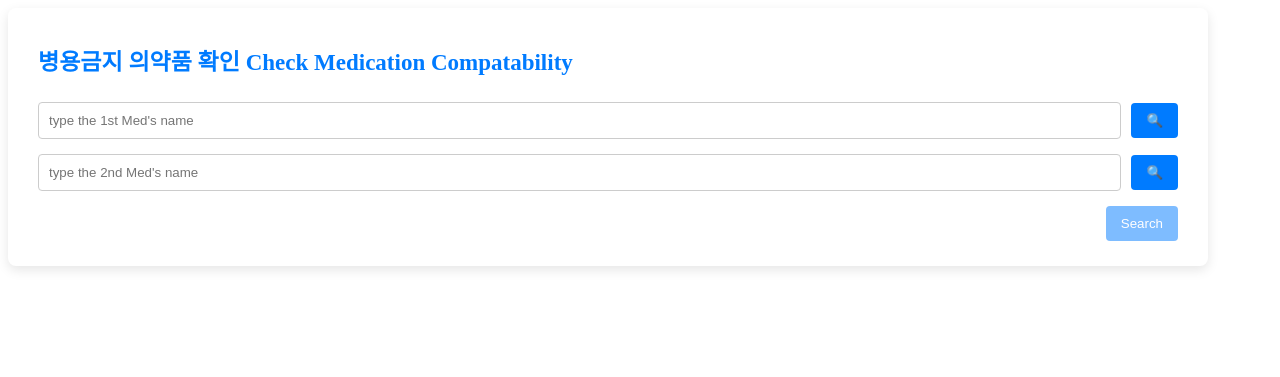
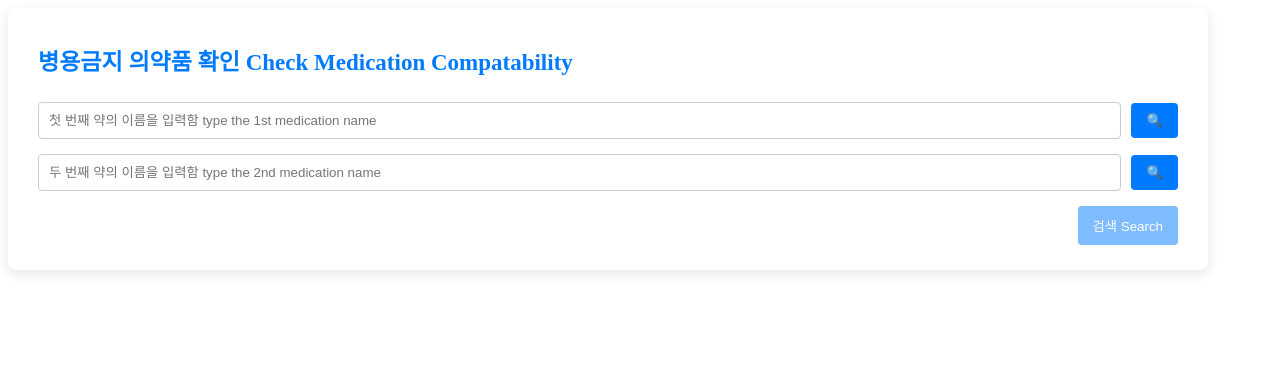
Before and after one commit to maroo1746/noverdose, a Django app: page /combine/ in a window 1280 px wide. Shown: the top 377 px of the page. Run offline with Django 4.2, Linux system fonts and the light colour scheme; parts of the project's set-up code (start-up, migrations or seed data) failed here and were passed over.

Commit message:
edit frontend combine KR/EG

```diff
--- a/searchmed/templates/searchmed/combine.html
+++ b/searchmed/templates/searchmed/combine.html
@@ -18,16 +18,16 @@
         <form method="POST">
             {% csrf_token %}
         <div class="input-group">
-            <input type="text" placeholder="type the 1st Med's name" id="productA">
+            <input type="text" placeholder="첫 번째 약의 이름을 입력함 type the 1st medication name" id="productA">
             <button class="search-btn" type="button" onclick="validateMedicine('productA')">🔍</button>
         </div>
         <div id="medicine-list" style="display:none;"></div>
         <div class="input-group">
-            <input type="text" placeholder="type the 2nd Med's name" id="productB">
+            <input type="text" placeholder="두 번째 약의 이름을 입력함 type the 2nd medication name" id="productB">
             <button class="search-btn" type="button" onclick="validateMedicine('productB')">🔍</button>
         </div>
         <div style="text-align: right;">
-            <button class="search-btn disabled" type="button" id="combinedSearchBtn" onclick="searchCombined()" disabled>Search</button>
+            <button class="search-btn disabled" type="button" id="combinedSearchBtn" onclick="searchCombined()" disabled>검색 Search</button>
         </div>
         <div id="resultsContainer"></div>
     </div>
```
